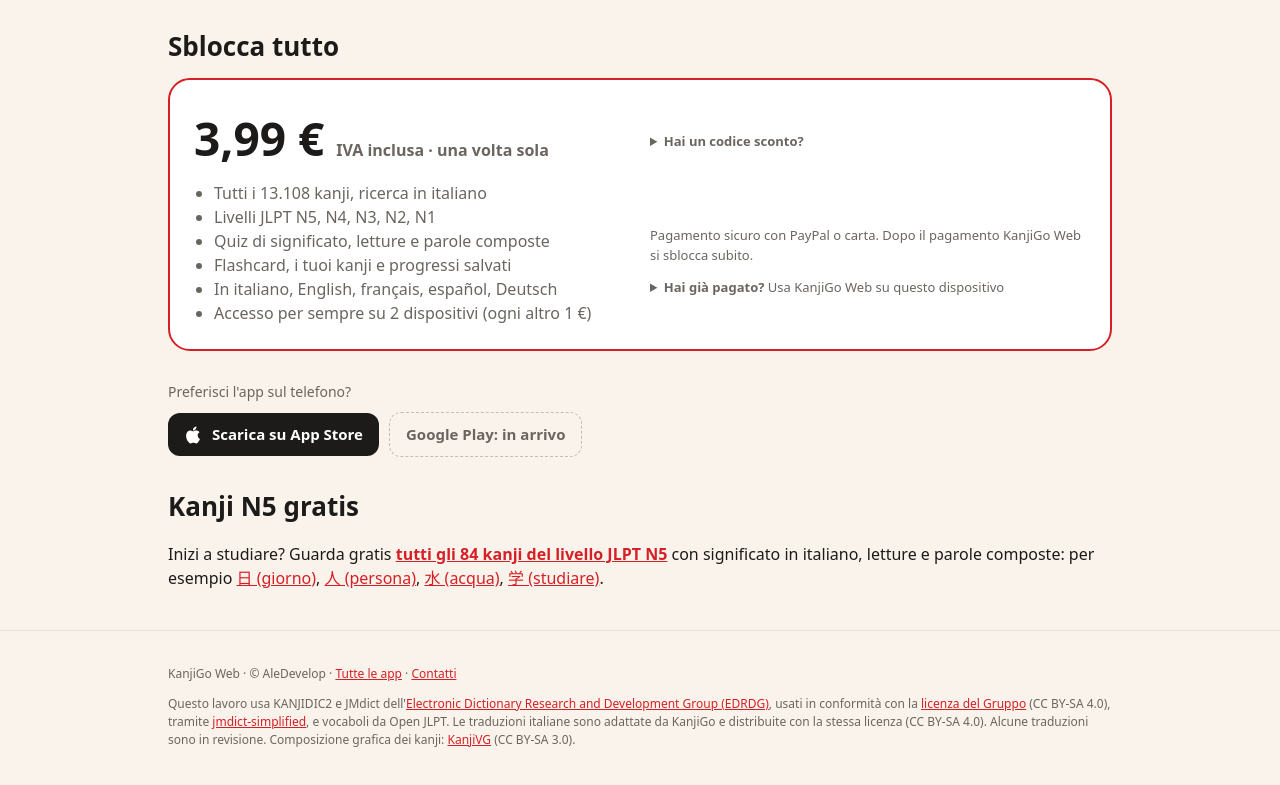
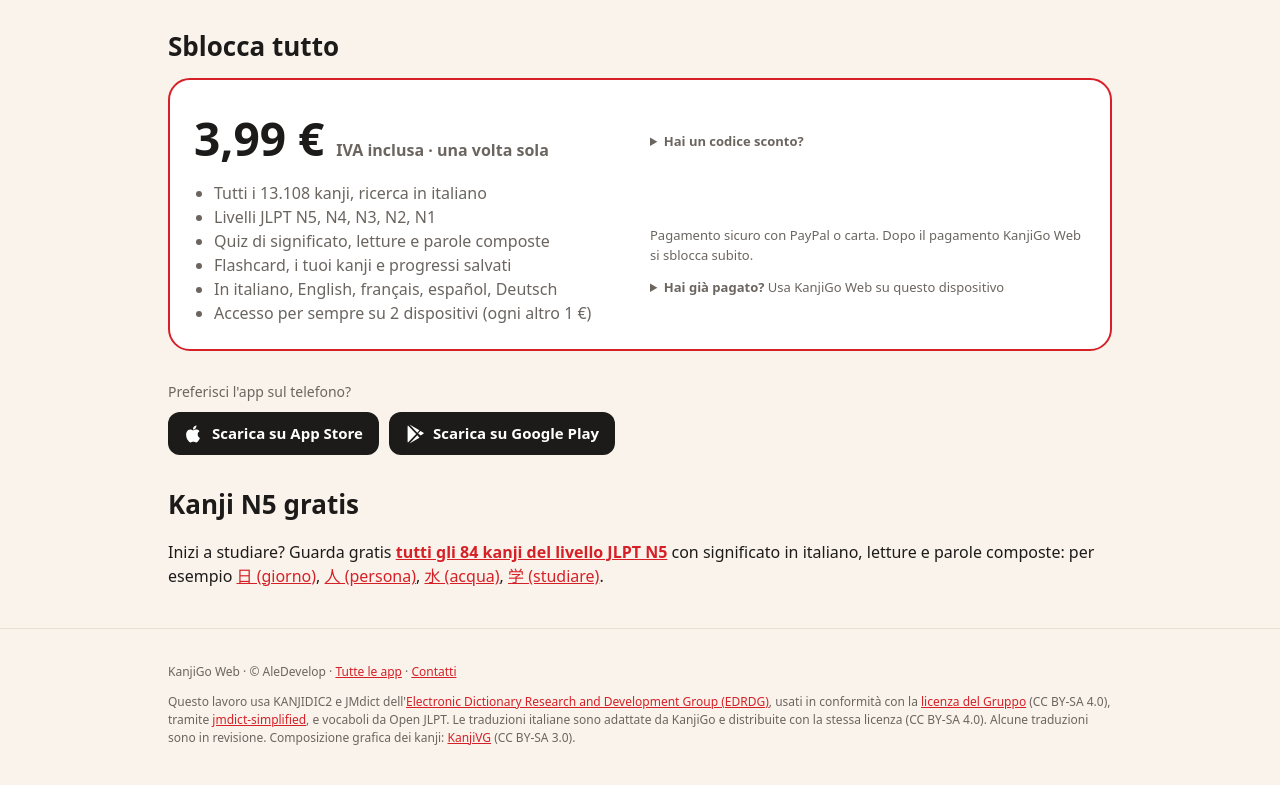
Before and after one commit to zeuslab58100-sys/aledevelop, a plain HTML site: page kanjigo/index.html in a window 1280 px wide. Shown: the part 1117-1902 px from the top of the page. Drawn offline with Linux system fonts and the light colour scheme.

Commit message:
KanjiGo Web: link Google Play

```diff
--- a/kanjigo/index.html
+++ b/kanjigo/index.html
@@ -190,7 +190,7 @@ footer{margin:40px 0 0;padding:22px 0 40px;border-top:1px solid var(--line);font
   </div>
   <div class="stores"><span>Preferisci l'app sul telefono?</span>
 <a class="store" href="https://apps.apple.com/app/id6833144254" target="_blank" rel="noopener"><svg viewBox="0 0 24 24" width="20" height="20" aria-hidden="true"><path fill="currentColor" d="M16.4 12.6c0-2.6 2.1-3.8 2.2-3.9-1.2-1.8-3.1-2-3.7-2-1.6-.2-3.1.9-3.9.9-.8 0-2-.9-3.4-.9-1.7 0-3.3 1-4.2 2.6-1.8 3.1-.5 7.7 1.3 10.2.9 1.2 1.9 2.6 3.2 2.6 1.3-.1 1.8-.8 3.3-.8 1.6 0 2 .8 3.4.8 1.4 0 2.3-1.3 3.1-2.5 1-1.4 1.4-2.8 1.4-2.9 0 0-2.7-1-2.7-4.1zM13.9 5c.7-.9 1.2-2 1-3.2-1 0-2.3.7-3 1.6-.7.8-1.2 2-1.1 3.1 1.2.1 2.3-.6 3.1-1.5z"/></svg>Scarica su App Store</a>
-<span class="store soon">Google Play: in arrivo</span></div>
+<a class="store" href="https://play.google.com/store/apps/details?id=com.kanjigo.kanjigo" target="_blank" rel="noopener"><svg viewBox="0 0 24 24" width="20" height="20" aria-hidden="true"><path fill="currentColor" d="M3.6 1.8c-.3.3-.5.8-.5 1.4v17.6c0 .6.2 1.1.5 1.4l9.8-10.2L3.6 1.8zm11.2 8.8L5.4.6l11.9 6.9-2.5 3.1zm0 2.8 2.5 3.1L5.4 23.4l9.4-10zm3.8-5.1 3.1 1.8c.9.5.9 1.3 0 1.8l-3.1 1.8-2.8-2.7 2.8-2.7z"/></svg>Scarica su Google Play</a></div>
 </main>
 
 <!-- ============ APP (pagato) ============ -->
```
